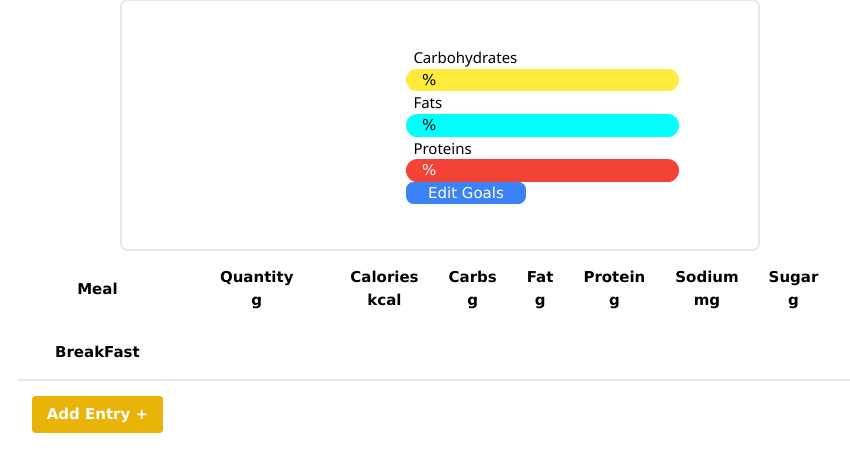
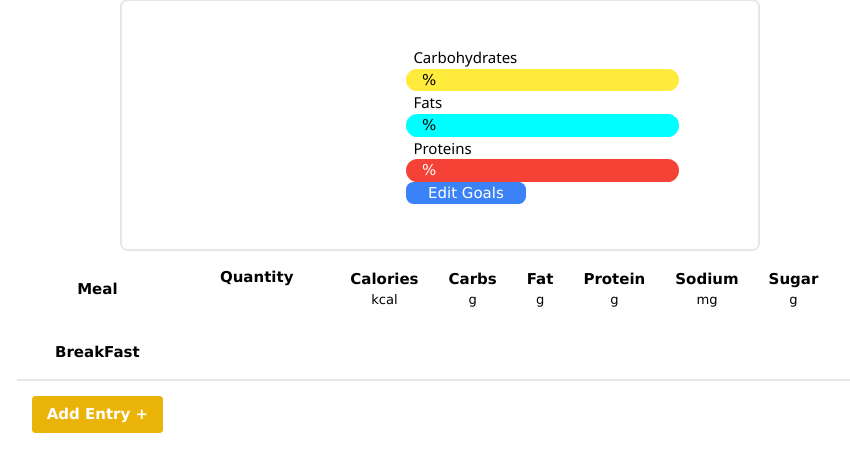
Before and after one commit to Guikin/CalorieLog, a Django app: template main_app/templates/tracker.html in a window 1280 px wide. Shown: the part 76-536 px from the top of the page, without its empty margins (200-1050 px from the left). Run offline with Django 4.2, Linux system fonts and the light colour scheme; the template is opened without the code that fills it, so the values that code supplies are empty; some libraries are stand-ins or nearby versions.

```diff
--- a/main_app/templates/tracker.html
+++ b/main_app/templates/tracker.html
@@ -42,13 +42,13 @@
         <thead>
           <tr>
             <th class="p-4">Meal</th>
-            <th class="p-4">Quantity<br>g</th>
-            <th class="p-4">Calories<br>kcal</th>
-            <th class="p-4">Carbs<br>g</th>
-            <th class="p-4">Fat<br>g</th>
-            <th class="p-4">Protein<br>g</th>
-            <th class="p-4">Sodium<br>mg</th>
-            <th class="p-4">Sugar<br>g</th>
+            <th class="p-4">Quantity<br><br></th>
+            <th class="p-4">Calories<br><p class="text-sm font-normal">kcal</p></th>
+            <th class="p-4">Carbs<br><p class="text-sm font-normal">g</p></th>
+            <th class="p-4">Fat<br><p class="text-sm font-normal">g</p></th>
+            <th class="p-4">Protein<br><p class="text-sm font-normal">g</p></th>
+            <th class="p-4">Sodium<br><p class="text-sm font-normal">mg</p></th>
+            <th class="p-4">Sugar<br><p class="text-sm font-normal">g</p></th>
             <th class="p-4"></th>
           </tr>
         </thead>
```
